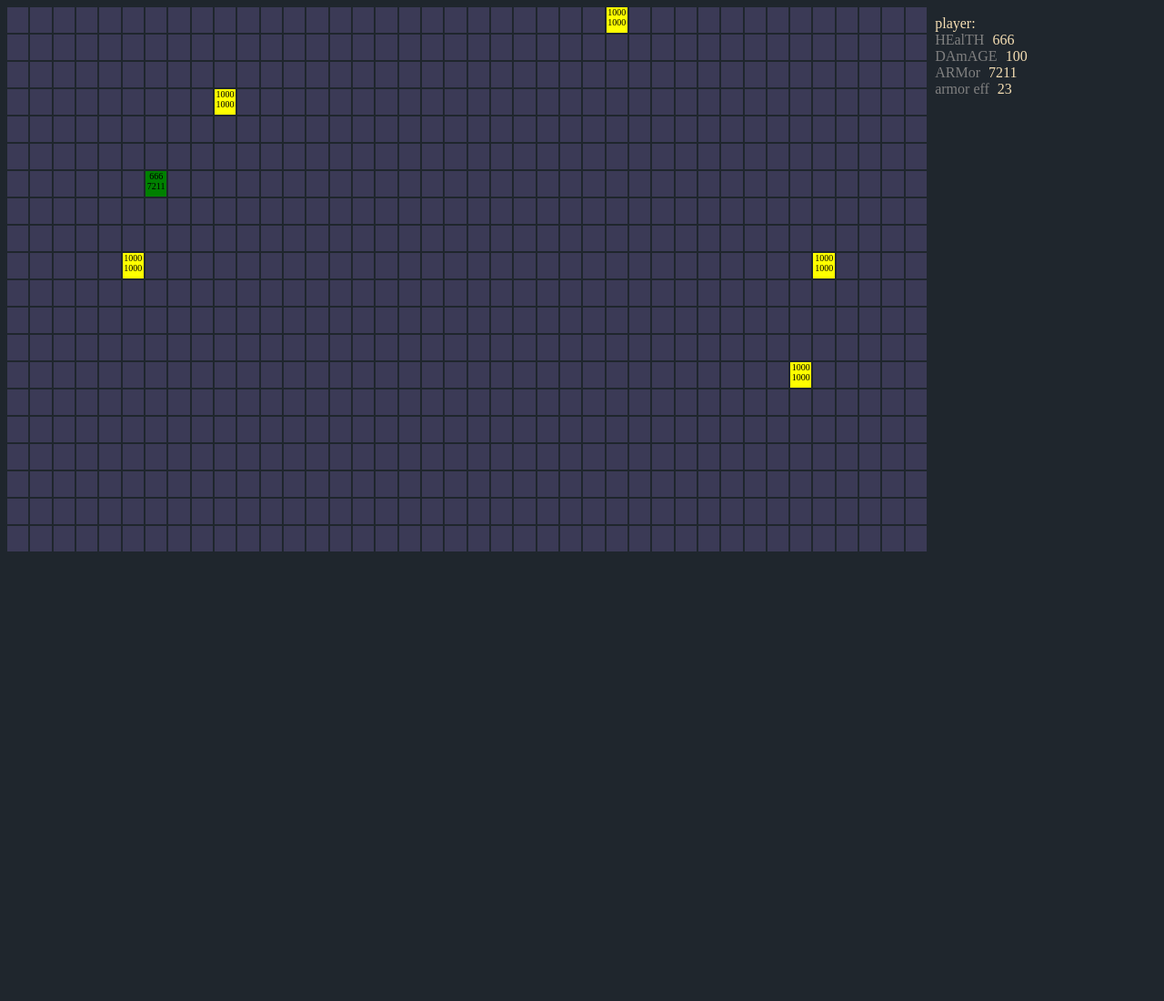
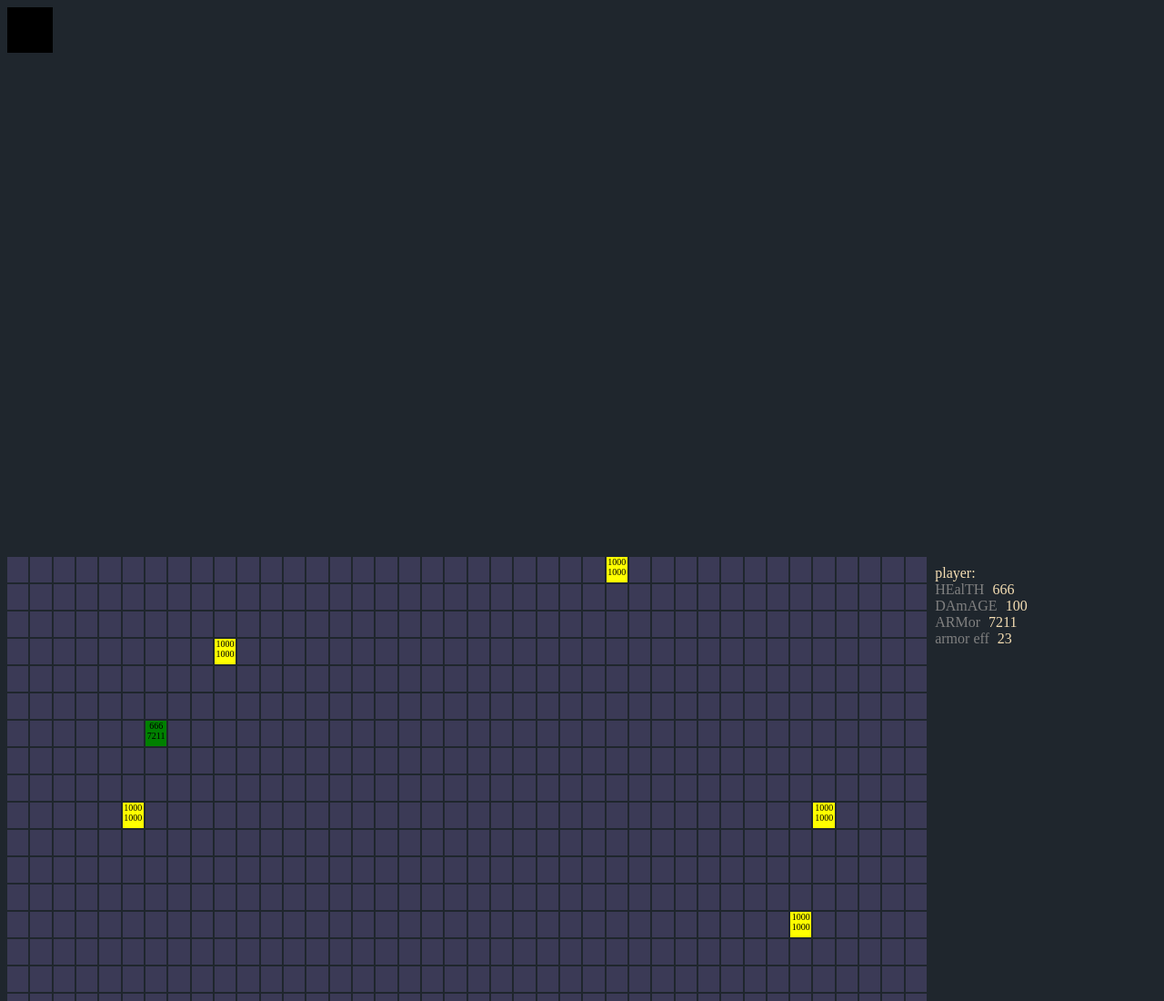
Before and after one commit to alyxmomsen/game_0, a website built with webpack: page src/template.html in a window 1280 px wide. Shown: the top 1100 px of the page at 91% size. Before the commit the page ends 800 px from the top, so only its background shows below. Built offline with nearby package versions, Linux system fonts and the light colour scheme.

Commit message:
upgrade class the UIManager

```diff
--- a/src/game/game.ts
+++ b/src/game/game.ts
@@ -6,9 +6,13 @@ import { Damage } from "../library/damage";
 import { GameObjectHTMLs } from "../library/game-object-htmls";
 import KeysManager from "../library/keysManager";
 import { Tick, buildField } from "../library/main";
+import { UIManager } from "../library/uimanager";
 import { Weapon } from "../library/weapon";
 
 export default class Game {
+
+  UIManager:UIManager ;
+
   creatorEnemyTicker: Tick;
 
   keysManager: KeysManager = null; // Объект менеджера ключей клавиш
@@ -142,6 +146,10 @@ export default class Game {
   }
 
   render(field: HTMLElement = null) {
+
+    this.UIManager.draw();
+
+
     this.bullets.forEach((elem) => {
       this.renderGameObject({ elem });
     });
@@ -160,11 +168,16 @@ export default class Game {
     fieldDimentions,
     playerCardHTMLContainer,
     gameFieldHTMLContainer,
+    canvas ,
   }: {
     gameFieldHTMLContainer: HTMLElement; // для рендеринга игрового поля
     playerCardHTMLContainer: HTMLElement; // для рендеринга статистики Player
     fieldDimentions: Dimentions; // размеры поля
+    canvas:HTMLCanvasElement ;
   }) {
+
+    this.UIManager = new UIManager ({canvas}) ;
+
     this.keysManager = new KeysManager(); // управленец нажатыми клавишами
     this.field = { dimentions: fieldDimentions };
 
--- a/src/index.ts
+++ b/src/index.ts
@@ -9,11 +9,14 @@ import "./styles/main.css";
   const playerCardHTMLContainer =
     document.querySelector<HTMLElement>("#player-stats");
 
+    const canvas = document.querySelector('canvas');
+
   const fieldDimentions = { width: 40, height: 20 };
   const theGame = new Game({
     gameFieldHTMLContainer,
     playerCardHTMLContainer,
     fieldDimentions,
+    canvas ,
   });
 
   const mainLoop = function () {
--- a/src/library/uimanager.ts
+++ b/src/library/uimanager.ts
@@ -18,5 +18,14 @@ export class UIManager  {
 
     constructor ({canvas}:{canvas:HTMLCanvasElement}) {
 
+        canvas.width = 800 * 2 ;
+        canvas.height = 600 * 2 ;
+
+        canvas.style.width = '800px' ;
+        canvas.style.height = '600px' ;
+
+        const ctx = canvas.getContext('2d') ;
+        ctx.fillStyle = '#000000'
+        ctx.fillRect(0 , 0 , 100 , 100);
     }
 }
--- a/src/template.html
+++ b/src/template.html
@@ -8,6 +8,7 @@
   </head>
   <body>
     <div class="root">
+      <canvas width="800" height="600"></canvas>
       <div class="main-section">
         <div id="game-field"></div>
         <div class="side-bar">
```
